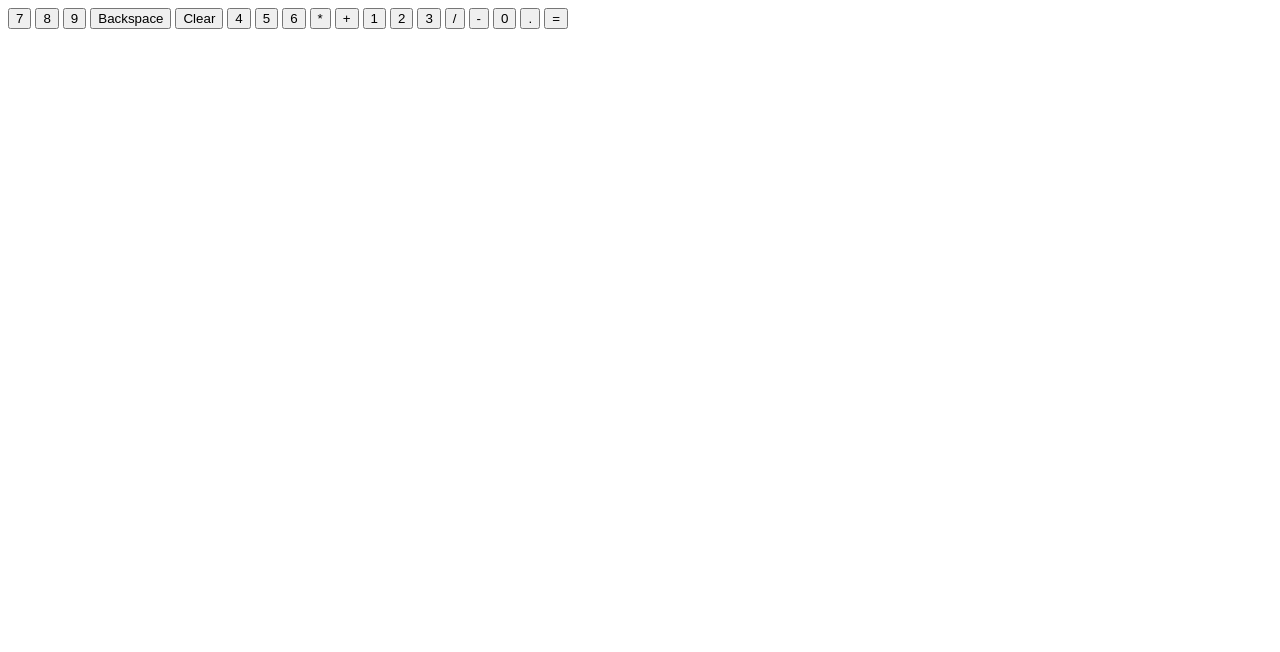
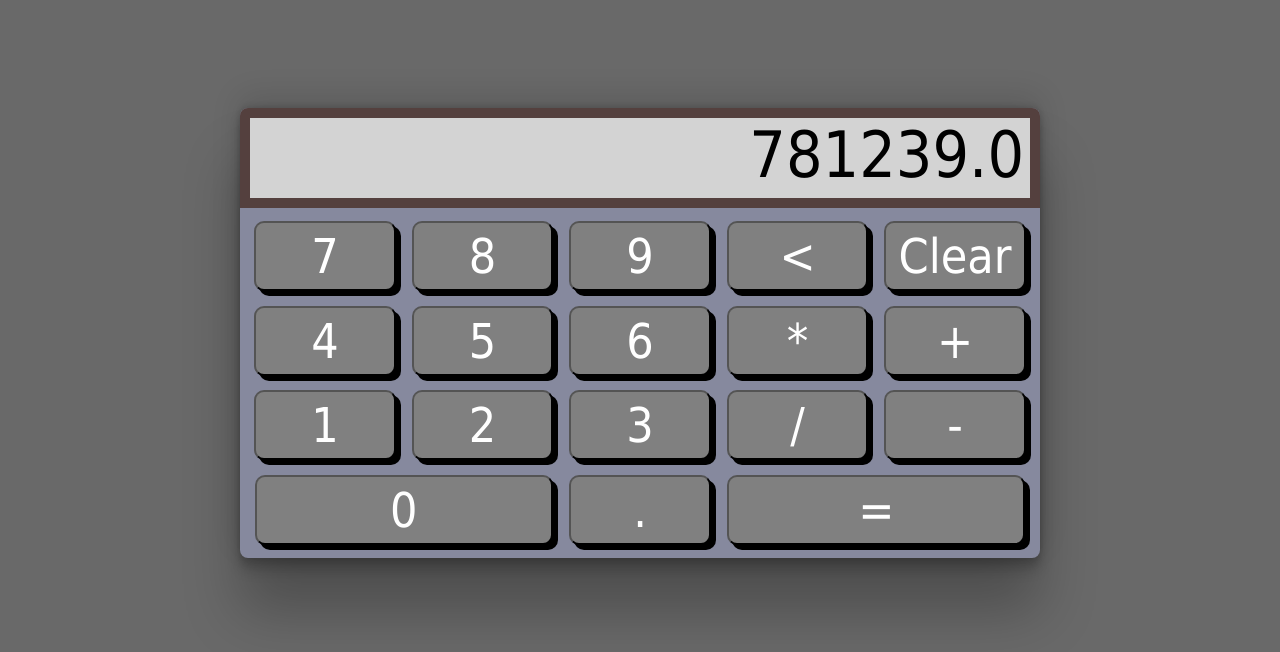
Before and after one commit to Decru/odin-calculator, a plain HTML site: page index.html in a window 1280 px wide. Drawn offline with Linux system fonts and the light colour scheme.

Commit message:
Add css structure.

```diff
--- a/index.html
+++ b/index.html
@@ -8,12 +8,14 @@
     </head>
     <body>
         <div class="main-container">
-            <div class="calculator_display"></div>
+            <div class="calculator_display">
+                <p>781239.0</p>
+            </div>
             <div class="calculator_buttons_panel">
                 <button id="7">7</button>
                 <button id="8">8</button>
                 <button id="9">9</button>
-                <button id="backspace">Backspace</button>
+                <button id="backspace"><</button>
                 <button id="clear">Clear</button>
 
                 <button id="4">4</button>
--- a/main.css
+++ b/main.css
@@ -1,3 +1,61 @@
+* {
+    box-sizing: border-box;
+    font-family: "Tahoma", sans-serif;
+}
 body {
-
+    display: flex;
+    justify-content: center;
+    background: dimgray;
 }
+.calculator_display{
+    display: flex;
+    width: 100%;
+    background: lightgray;
+    height: 100px;
+    border-radius: 8px 8px 0 0;
+    border: 10px solid #54403e;
+    font-size: 64px;
+    flex-direction: row-reverse;
+}
+p {
+    margin: 0;
+    text-align: end;
+    color: black;
+    padding: 0 6px;
+}
+.main-container {
+    margin-top: 100px;
+    display: flex;
+    flex-wrap: wrap;
+    width:  800px;
+    background: #86899e;
+    border-radius: 8px;
+    flex-shrink: 0;
+    box-shadow: rgba(0, 0, 0, 0.25) 0 54px 55px, rgba(0, 0, 0, 0.12) 0 -12px 30px, rgba(0, 0, 0, 0.12) 0 4px 6px, rgba(0, 0, 0, 0.17) 0 12px 13px, rgba(0, 0, 0, 0.09) 0 -3px 5px;
+}
+.calculator_buttons_panel {
+    padding: 8px;
+    display: flex;
+    flex-wrap: wrap;
+    flex-grow: 1;
+    font-size: 0;
+    justify-content: space-evenly;
+    align-content: space-evenly;
+    height: 350px;
+    gap: 10px;
+}
+button {
+    width: 18%;
+    height: 70px;
+    font-size: 48px;
+    border-radius: 10px;
+    box-shadow: 5px 5px black;
+    color: white;
+    background: gray;
+}
+button:hover {
+    background: darkgray;
+}
+.double_button {
+    width: 38%;
+}
```
